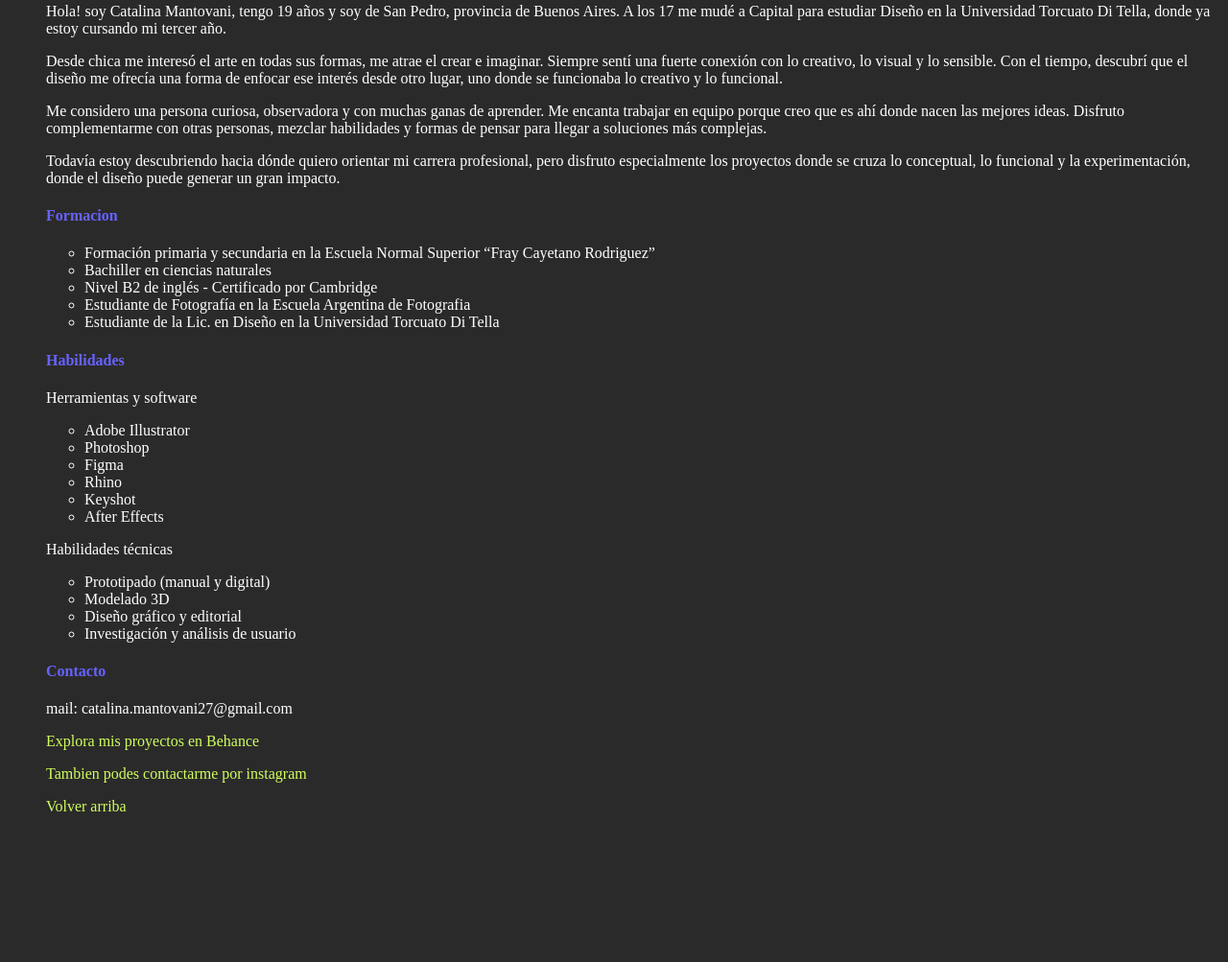
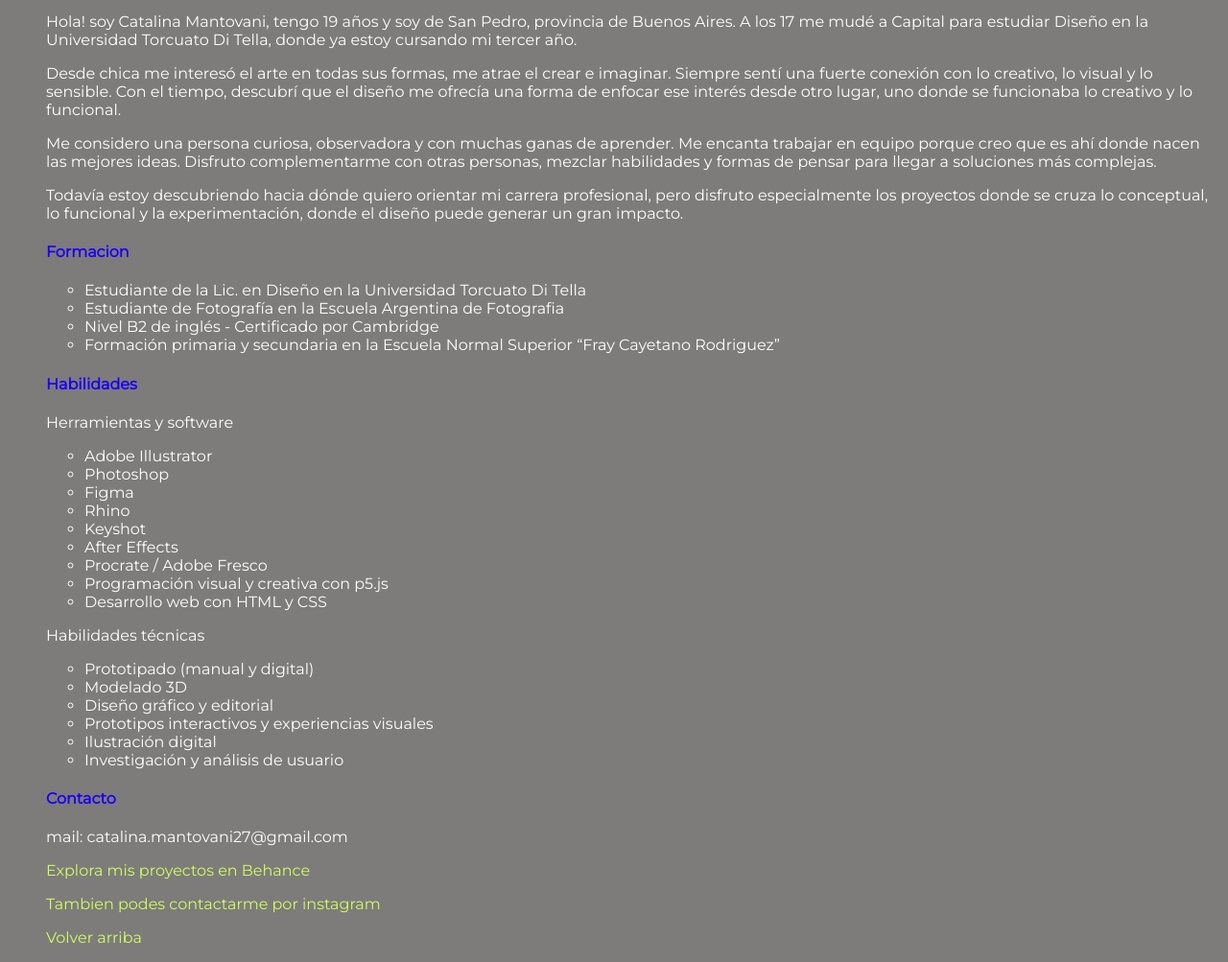
Before and after one commit to bvottt/datalab, a plain HTML site: page index.html in a window 1280 px wide. Shown: the part 795-1798 px from the top of the page at 96% size. Before the commit the page ends 1661 px from the top, so only its background shows below. Drawn offline with Linux system fonts and the light colour scheme.

Commit message:
Add files via upload

```diff
--- a/CSS/estilo.css
+++ b/CSS/estilo.css
@@ -1,6 +1,7 @@
 body {
-    background-color: #2b2a2a;
+    background-color: #7e7b7b;
     color: rgb(255, 255, 255);
+    font-family: 'Montserrat', sans-serif;
 }
 h1, h2 {
     text-align: center;
@@ -23,5 +24,5 @@ img {
 }
 
 h4 {
-    color: #6663fd;
+    color: #1900f6;
 }
--- a/index.html
+++ b/index.html
@@ -6,6 +6,8 @@
 
     <title>CatalinaMantovaniCV</title>
     <link rel="stylesheet" href="CSS/estilo.css">
+    <link href="https://fonts.googleapis.com/css2?family=Montserrat&display=swap" rel="stylesheet">
+
 </head>
 <body>
   <h1>Catalina Mantovani </h1>
@@ -28,14 +30,10 @@
 <p>Todavía estoy descubriendo hacia dónde quiero orientar mi carrera profesional, pero disfruto especialmente los proyectos donde se cruza lo conceptual, lo funcional y la experimentación, donde el diseño puede generar un gran impacto.</p>
 <h4 id="Formacion">Formacion</h4>
 <ul>
-<li>Formación primaria y secundaria en la Escuela Normal Superior “Fray Cayetano Rodriguez”
-</li>
-<li>Bachiller en ciencias naturales </li>
+<li>Estudiante de la Lic. en Diseño en la Universidad Torcuato Di Tella</li>
+<li>Estudiante de Fotografía en la Escuela Argentina de Fotografia</li>
 <li>Nivel B2 de inglés - Certificado por Cambridge</li>
-<li>Estudiante de Fotografía en la Escuela Argentina de Fotografia
-</li>
-<li>Estudiante de la Lic. en Diseño en la Universidad Torcuato Di Tella</li>
-
+<li>Formación primaria y secundaria en la Escuela Normal Superior “Fray Cayetano Rodriguez”</li>
 </ul>
 
 <h4 id="Habilidades">Habilidades</h4>
@@ -47,12 +45,20 @@
 <li>Rhino</li>
 <li>Keyshot</li>
 <li>After Effects</li>
+<li>Procrate / Adobe Fresco </li>
+<li>Programación visual y creativa con p5.js</li>
+<li>Desarrollo web con HTML y CSS</li>
+
+
+
 </ul>
 <p>Habilidades técnicas</p>
 <ul>
 <li>Prototipado (manual y digital)</li>
 <li>Modelado 3D</li>
 <li>Diseño gráfico y editorial</li>
+<li>Prototipos interactivos y experiencias visuales</li>
+<li>Ilustración digital</li>
 <li>Investigación y análisis de usuario</li>
 </ul>
 
```
